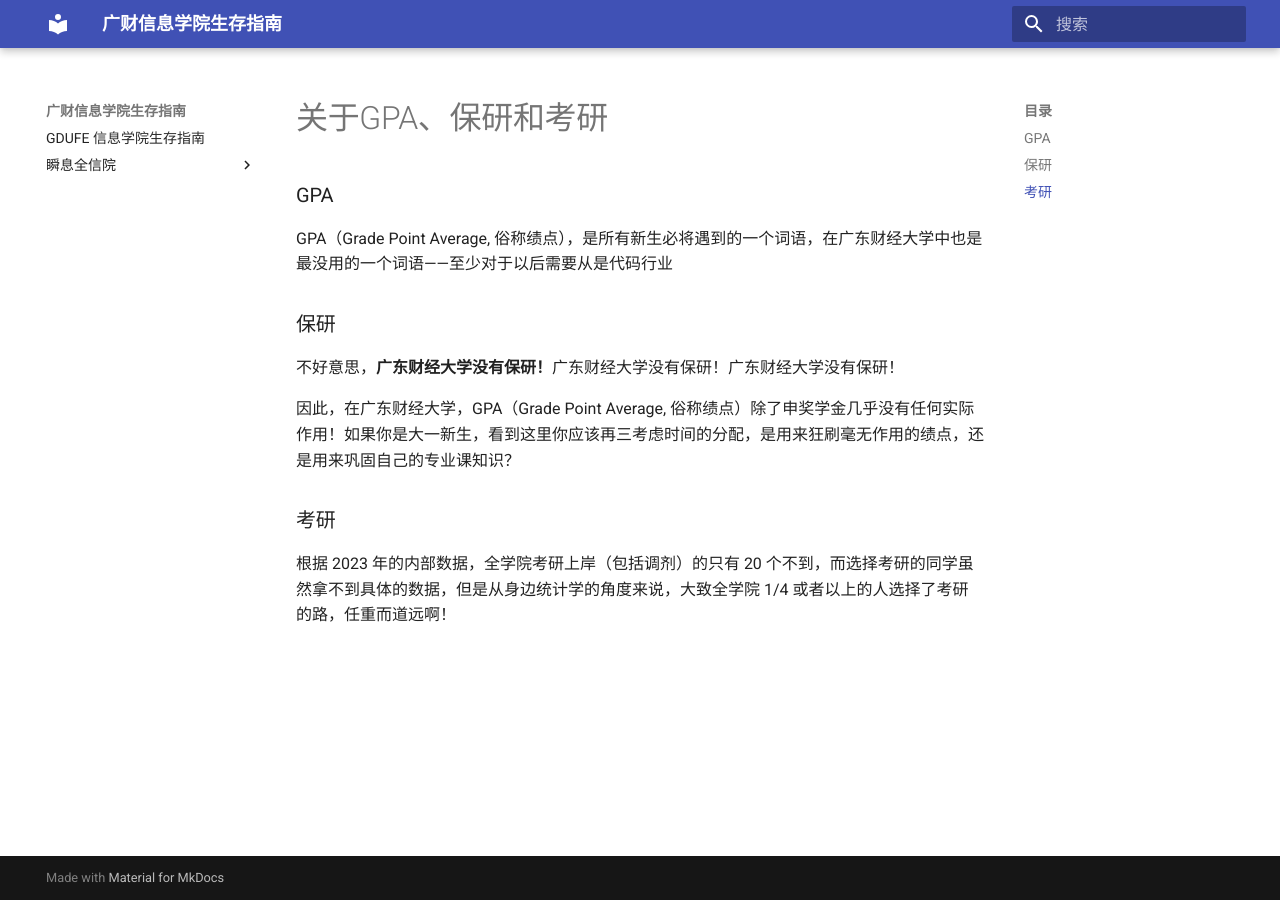
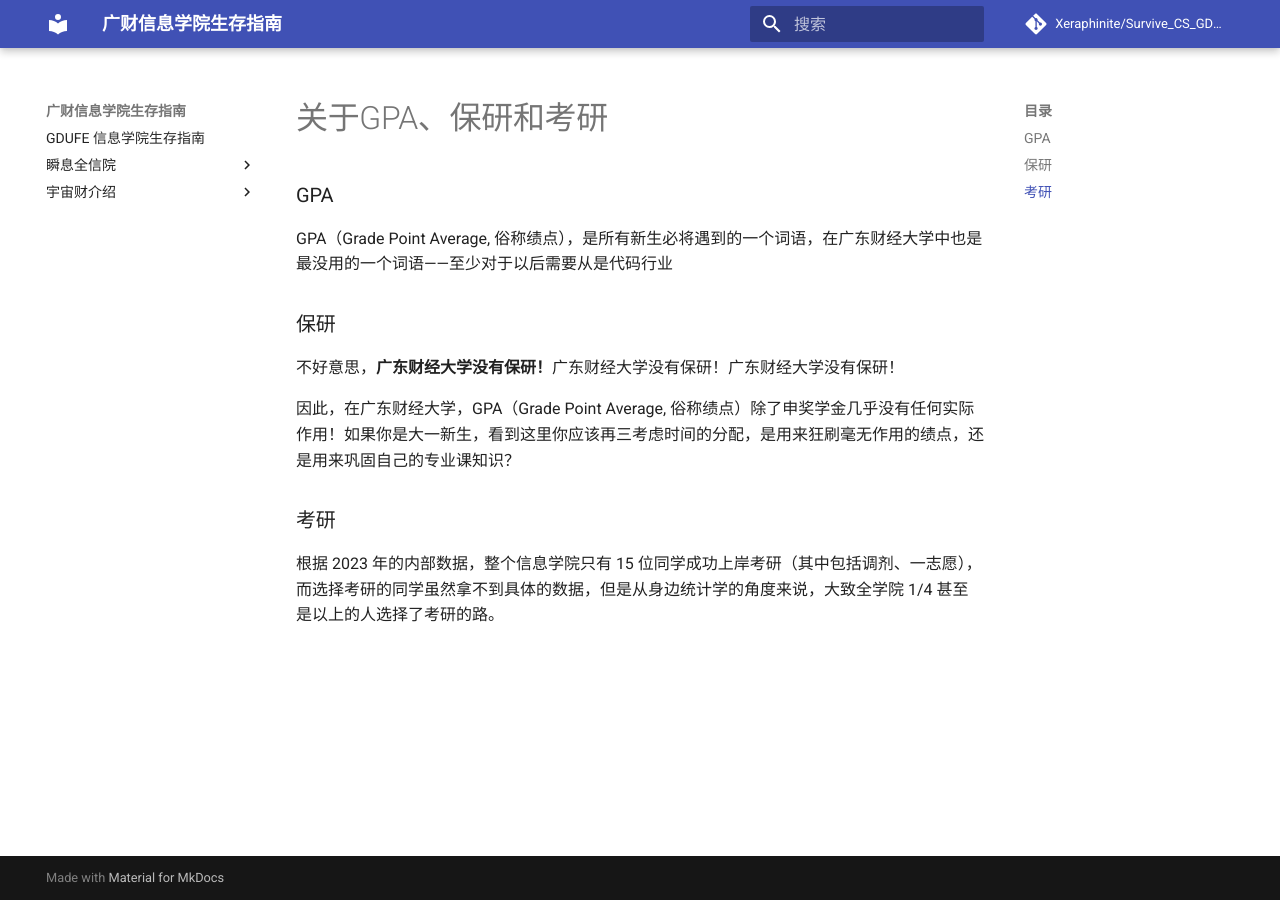
Before and after one commit to Xeraphinite/gdufe-cs-manual, an MkDocs documentation site: the page built from docs/gdufe_infomation/关于GPA、保研和考研.md, in a window 1280 px wide. Built offline with MkDocs 1.6.1 and Material for MkDocs 9.7.7, drawn with Linux system fonts in a browser that asks for light colours; comment, search, counter and statistics services are not loaded; some of the changed lines change nothing that is shown.

Commit message:
⭐ Initialization: 重新换回普通的 Deployment, 修改了一部分 mkdocs.yml 中的配置

```diff
--- a/docs/gdufe_infomation/关于GPA、保研和考研.md
+++ b/docs/gdufe_infomation/关于GPA、保研和考研.md
@@ -12,4 +12,4 @@
 
 ### 考研
 
-根据 2023 年的内部数据，全学院考研上岸（包括调剂）的只有 20 个不到，而选择考研的同学虽然拿不到具体的数据，但是从身边统计学的角度来说，大致全学院 1/4 或者以上的人选择了考研的路，任重而道远啊！
+根据 2023 年的内部数据，整个信息学院只有 15 位同学成功上岸考研（其中包括调剂、一志愿），而选择考研的同学虽然拿不到具体的数据，但是从身边统计学的角度来说，大致全学院 1/4 甚至是以上的人选择了考研的路。
--- a/mkdocs.yml
+++ b/mkdocs.yml
@@ -1,11 +1,24 @@
+# Site
 site_name: 广财信息学院生存指南
+site_url: https://xeraphinite.github.io/Survive_CS_GDUFE/
+site_description: 烂尾楼下，学生的自救与苟延残喘
 
+# Repository
+repo_name: Xeraphinite/Survive_CS_GDUFE
+repo_url: https://github.com/Xeraphinite/Survive_CS_GDUFE
+
+# Theme Configuration
+theme:
+  name: material
+  language: zh
+
+# Page Tree
 nav:
   - GDUFE 信息学院生存指南: index.md
   - 瞬息全信院:
       - ACM 基本介绍: ACM.md
       - CS 书籍推荐与锐评: CS书籍推荐与锐评.md
-
-theme:
-    name: material
-    language: zh
+  - 宇宙财介绍:
+      - 佛山校区吃饭指南: 佛山校区吃饭指南.md
+      - 广州校区吃饭指南: 广州校区吃饭指南.md
+      - 关于 GPA、保研和考研: 关于GPA、保研和考研.md
```
